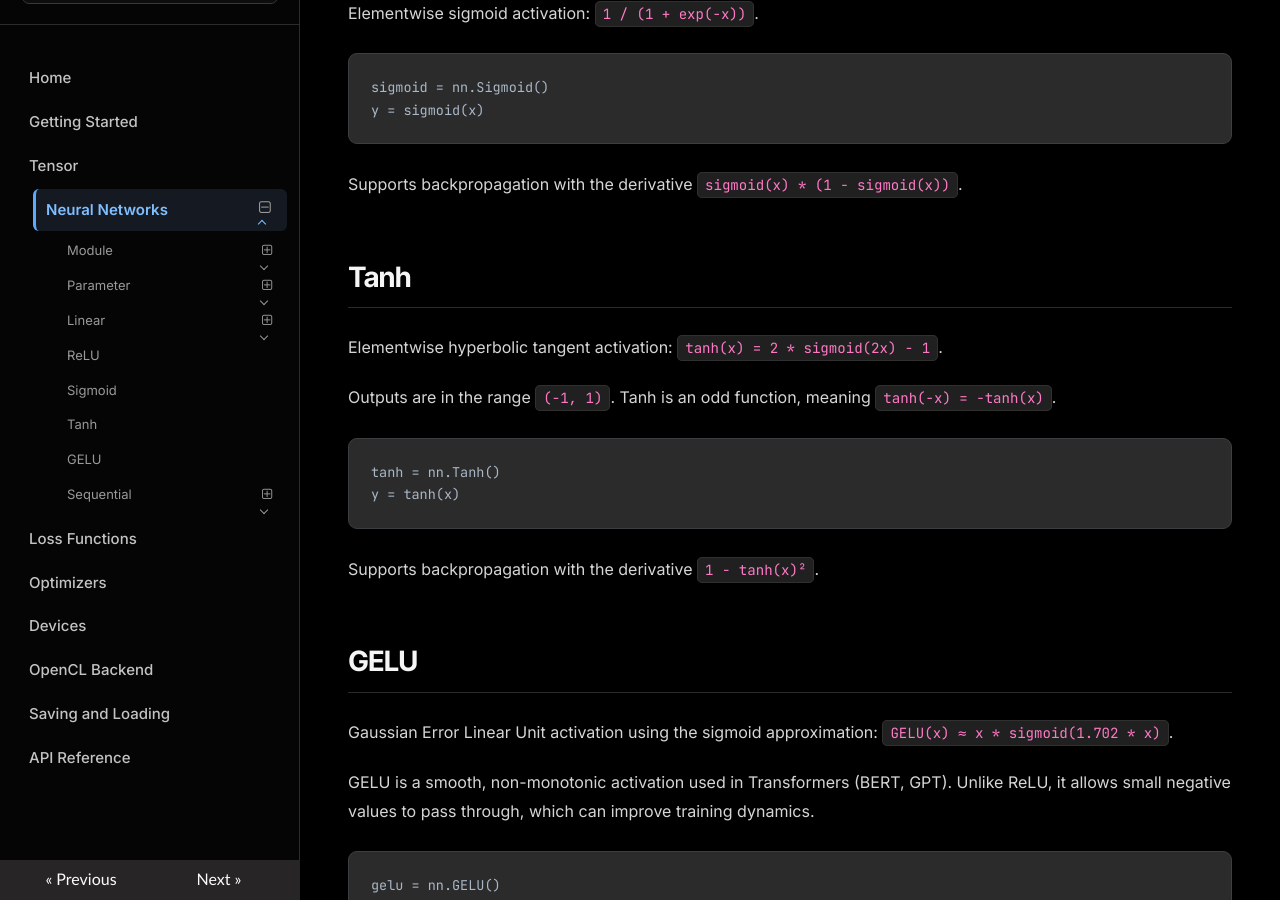
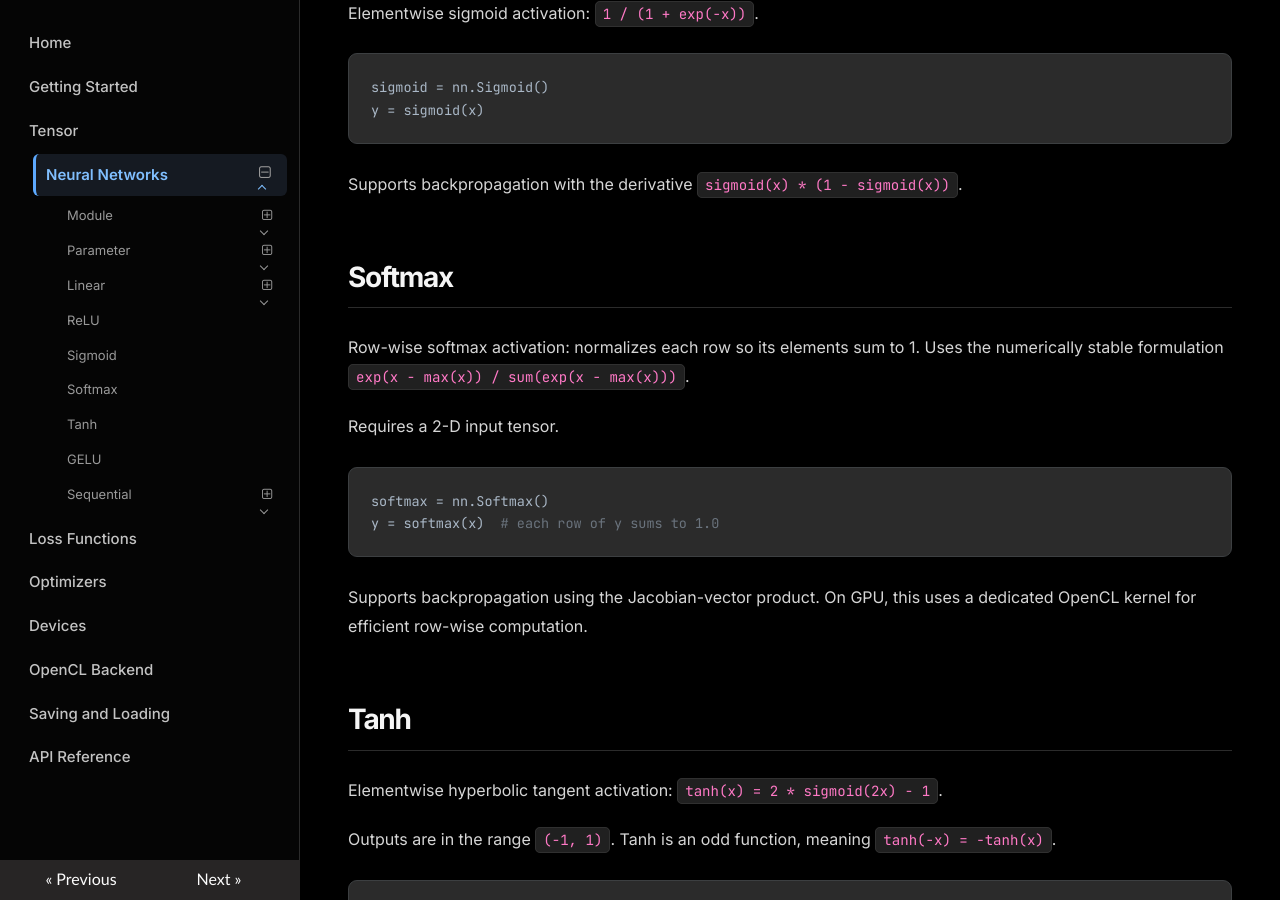
Before and after one commit to helloadhavan/krnl, an MkDocs documentation site: the page built from docs/nn.md, in a window 1280 px wide and 900 px high, scrolled down 3959 px. Built offline with MkDocs 1.6.1, drawn with Linux system fonts in a browser that asks for light colours; nearby versions of some CDN libraries.

Commit message:
[Task] Update nn.md

````diff
--- a/docs/nn.md
+++ b/docs/nn.md
@@ -130,6 +130,19 @@ y = sigmoid(x)
 
 Supports backpropagation with the derivative `sigmoid(x) * (1 - sigmoid(x))`.
 
+## Softmax
+
+Row-wise softmax activation: normalizes each row so its elements sum to 1. Uses the numerically stable formulation `exp(x - max(x)) / sum(exp(x - max(x)))`.
+
+Requires a 2-D input tensor.
+
+```python
+softmax = nn.Softmax()
+y = softmax(x)  # each row of y sums to 1.0
+```
+
+Supports backpropagation using the Jacobian-vector product. On GPU, this uses a dedicated OpenCL kernel for efficient row-wise computation.
+
 ## Tanh
 
 Elementwise hyperbolic tangent activation: `tanh(x) = 2 * sigmoid(2x) - 1`.
````
